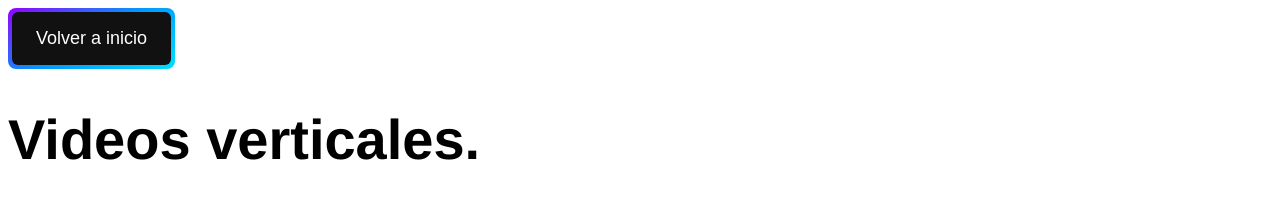
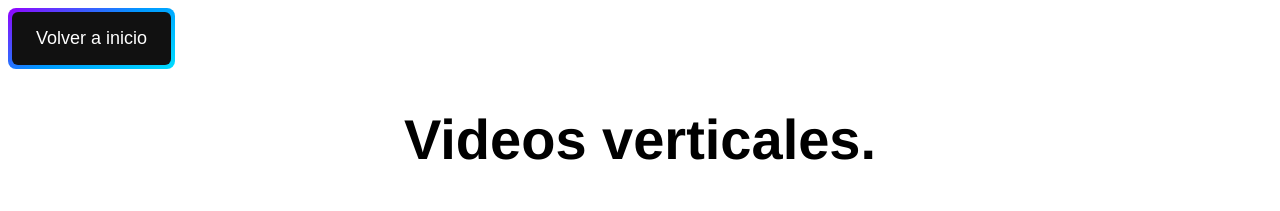
Before and after one commit to Luis12325/Luis12325.github.io, a plain HTML site: page videos.html in a window 1280 px wide. Shown: the top 211 px of the page. Drawn offline with Linux system fonts and the light colour scheme; grey boxes are pictures that could not be loaded.

Commit message:
Add files via upload
Signed-off-by: Luis12325 <lf3851257@gmail.com>

```diff
--- a/videos.html
+++ b/videos.html
@@ -14,7 +14,7 @@
         <span>Volver a inicio</span>
     </button>
 
-        <h1>Videos verticales.</h1>
+        <center><h1>Videos verticales.</h1></center>
     <section id="somos-viana">
         <div class="container">
             <div class="img-container"></div>
```
